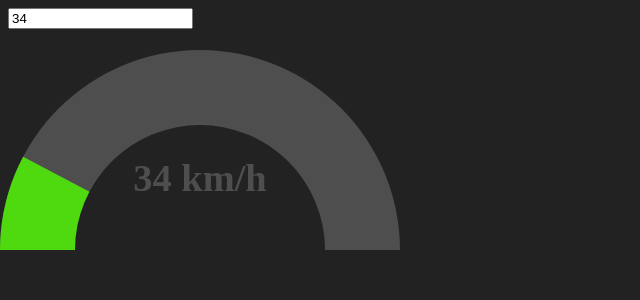
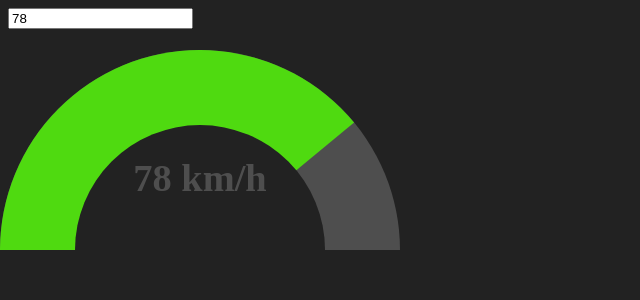
Before and after one commit to ChangsongYao/vuejs2rumentg, a Vue app: page / in a window 1280 px wide. Shown: the top 300 px of the page, without its empty margins (0-640 px from the left). Built offline with nearby package versions, Linux system fonts and the light colour scheme.

Commit message:
9.9组件的事件

```diff
--- a/src/App.vue
+++ b/src/App.vue
@@ -13,7 +13,14 @@
     name: 'App',
     data: function () {
       return {
-        v: 34
+        v:78,
+        status:''
+      }
+    },
+    methods:{
+      onOverload:function(flag){
+        if(flag) this.status = 'OVERLOAD!!!';
+        else this.status = '';
       }
     },
     components:{
@@ -27,6 +34,9 @@
 <style>
   body{
     background:#222;
+  }
+  #app{
+    outline:none;
   }
   .ez-gauge {
     width: 400px;
@@ -72,7 +82,11 @@
     margin-right: auto;
     border-radius: 0px 0px 200px 200px;
     transform-origin: center top;
-    transition: all 1.3s ease-in-out;
+    transition: all .1s ease-in-out;
+  }
+
+  .indicator.overload{
+    background-color:red;
   }
 
   .ez-gauge:hover .indicator {  transform:rotate(.5turn);
@@ -93,4 +107,10 @@
     margin-right: auto;
     transition: all 1s ease-out;
   }
+  .status{
+    color: red;
+  }
+  .v{
+    color:white;
+  }
 </style>
--- a/src/components/EzGauge.vue
+++ b/src/components/EzGauge.vue
@@ -14,14 +14,22 @@
     name: "ez-gauge",
     props: {
       min:{default:0,type:Number},
-      max:{default:220,type:Number},
-      value:{required:true,type:Number,validator:function(v){return v>=0}}
+      max:{default:100,type:Number},
+      thresh:{default:80,type:Number},
+      value:{required:true,type:Number}
     },
     computed:{
       rotateStyle:function(){
         var val = this.value < this.min ? 0 : (this.value > this.max ? this.max: this.value);
         var angle = val * 180/(this.max-this.min);
         return {transform:'rotate(' + angle+'deg)'}
+      },
+      overload:function(){ return this.value >= this.thresh;}
+    },
+    watch:{
+      value:function(nv,ov){
+        if(nv >= this.thresh && ov < this.thresh) this.$emit('overload',true);
+        if(nv < this.thresh && ov >= this.thresh) this.$emit('overload',false);
       }
     }
   }
```
